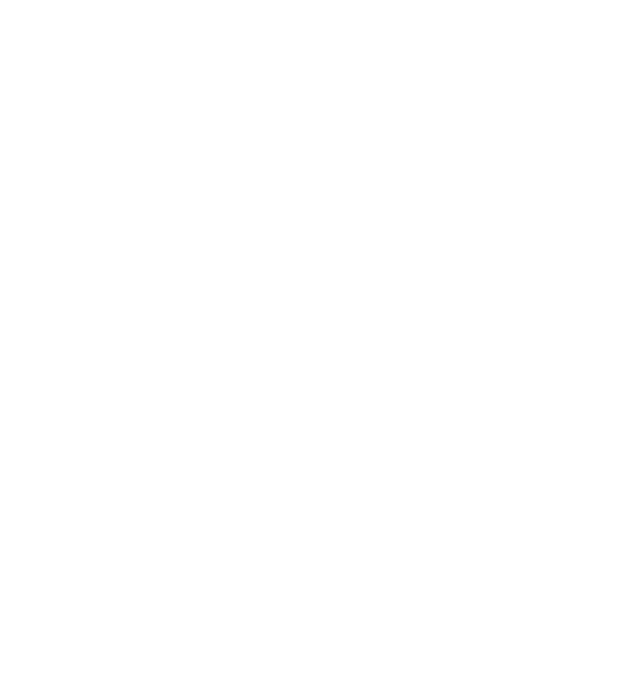
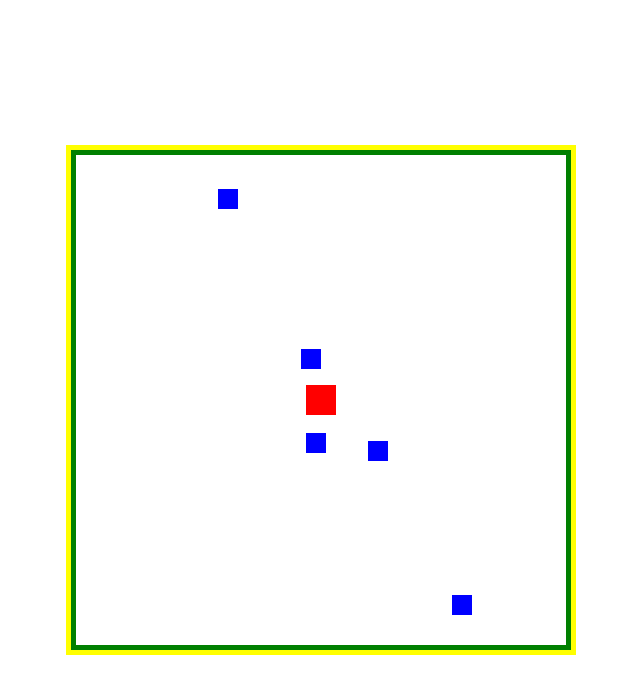
Before and after one commit to GalaxMax/JS-Spill, a plain HTML site: page index.html in a window 1280 px wide. Shown: the whole page, without its empty margins (319-959 px from the left). Drawn offline with nearby package versions, Linux system fonts and the light colour scheme.

Commit message:
Saving progress

```diff
--- a/index.html
+++ b/index.html
@@ -3,8 +3,131 @@
 <head>
     <meta charset="UTF-8">
     <title>Spill</title>
+    <script src="https://cdnjs.cloudflare.com/ajax/libs/gsap/3.8.0/gsap.min.js"></script>
+    <script src="https://cdnjs.cloudflare.com/ajax/libs/gsap/3.8.0/Draggable.min.js"></script>
+    <style>
+        #firkant {
+            position: absolute;
+            left: 50%;
+            top: 50%;
+            transform: translate(-50%, -50%);
+            width:30px;
+            height: 30px;
+            background-color:red;
+        }
+        #wallRight {
+            position: absolute;
+            top: 0;
+            right: 0;
+            height:500px;
+            width:5px;
+            background-color: green;
+        }
+        #wallTop {
+            position: absolute;
+            top: 0;
+            right: 0;
+            height:5px;
+            width:500px;
+            background-color: green;
+        }
+        #wallLeft {
+            position: absolute;
+            top: 0;
+            left: 0;
+            height:500px;
+            width:5px;
+            background-color: green;
+        }
+        #wallBottom {
+            position: absolute;
+            bottom: 0;
+            right: 0;
+            height:5px;
+            width:500px;
+            background-color: green;
+        }
+        #frame {
+            position: absolute;
+            left: 50%;
+            top: 50%;
+            transform: translate(-50%, -50%);
+            border: 5px solid #FFFF00;
+            padding: 250px;
+        }
+        .fallingBlock{
+            position: absolute;
+            height:20px;
+            width:20px;
+            background-color: blue;
+        }
+    </style>
 </head>
 <body>
+<script>
+    var tl=gsap.timeline();
 
+    setInterval(autoflytt,1000)
+    function autoflytt() {
+        gsap.set(".fallingBlock",{top:"+=5"})
+    }
+
+    setInterval(blocks,1000)
+    function blocks(){
+        let fallingBlock = document.createElement("div")
+        let frameEl = document.querySelector("#frame")
+
+
+        let displaceHeight = Math.floor(Math.random() * 500) + 1;
+        let displacewidth = Math.floor(Math.random() * 500) + 1;
+        fallingBlock.classList.add('fallingBlock');
+        frameEl.appendChild(fallingBlock)
+        fallingBlock.style.top = displaceHeight + "px";
+        fallingBlock.style.left = displacewidth + "px";
+    }
+
+
+
+
+    function spilloop() {
+        document.onkeydown=flyttfirkant;
+        function flyttfirkant(evt) {
+            let tast = evt.code;
+            if(tast==="ArrowRight") {
+                gsap.set("#firkant", {left: "+=10"});
+            }
+            if(tast==="ArrowLeft") {
+                gsap.set("#firkant", {left: "-=10"});
+            }
+            if(tast==="ArrowUp") {
+                gsap.set("#firkant", {top: "-=10"});
+            }
+            if(tast==="ArrowDown") {
+                gsap.set("#firkant", {top: "+=10"});
+            }
+        }
+        if(Draggable.hitTest("#firkant",".L","2%")) {
+            gsap.set("#firkant", {left: "+=10"});
+        }
+        if(Draggable.hitTest("#firkant",".T","2%")) {
+            gsap.set("#firkant", {top: "+=5"});
+        }
+        if(Draggable.hitTest("#firkant",".R","1%")) {
+            gsap.set("#firkant", {left: "-=5"});
+        }
+        if(Draggable.hitTest("#firkant",".B","2%")) {
+            gsap.set("#firkant", {top: "-=5"});
+        }
+        requestAnimationFrame(spilloop)
+    }
+    requestAnimationFrame(spilloop)
+</script>
+<div id="frame">
+<div id="firkant"></div>
+<div id="wallRight" class="R"></div>
+<div id="wallLeft" class="L"></div>
+<div id="wallTop" class="T"></div>
+<div id="wallBottom" class="B"></div>
+</div>
 </body>
 </html>
```
Also changed, not shown: flyttobjekt.html (added, +107 -0 lines).
